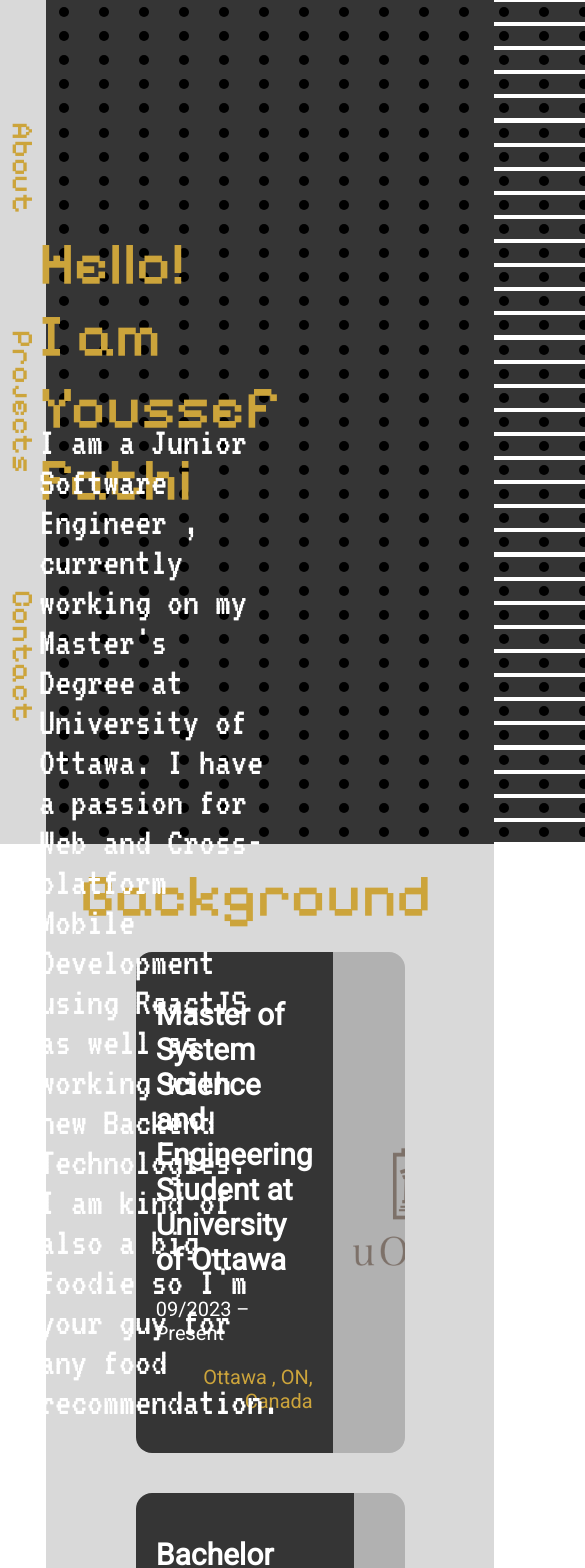
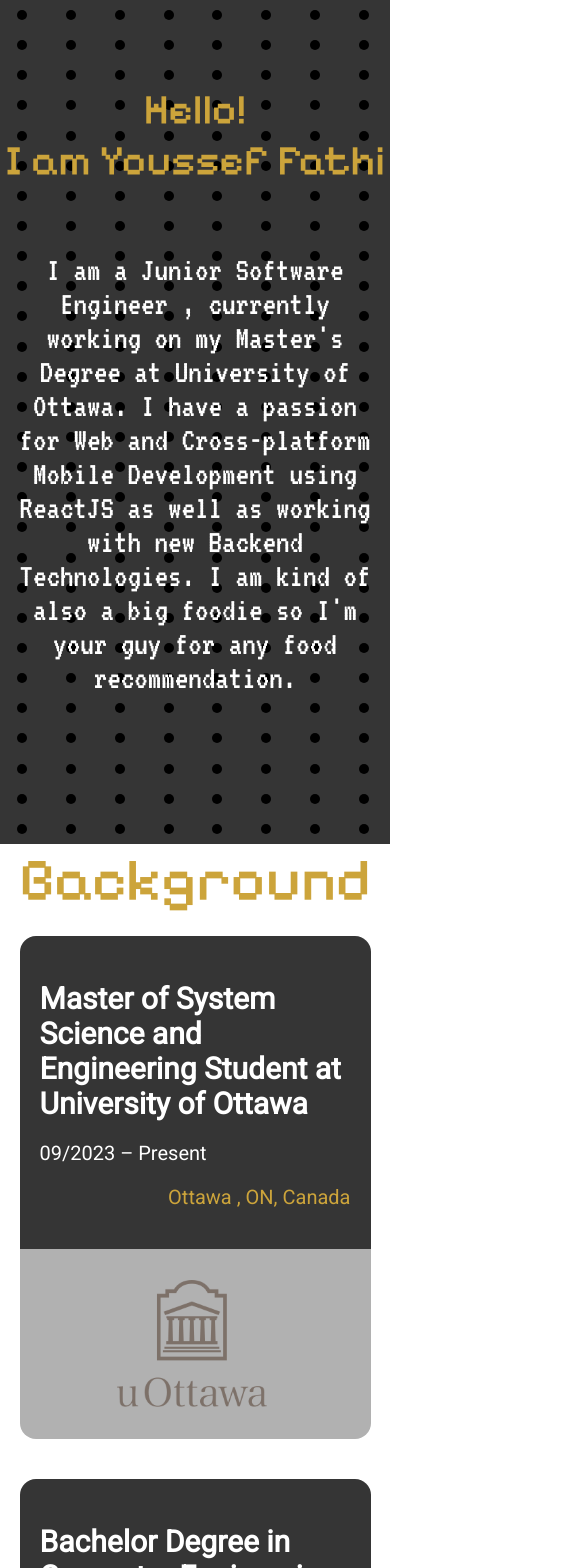
Before and after one commit to InterVam/Portfolio.me, a React (Vite) app: page / in a window 390 px wide. Shown: the top 1568 px of the page, 585 px wide, since content can reach past the window. Built offline with nearby package versions, Linux system fonts and the light colour scheme.

Commit message:
added mobile support

```diff
--- a/src/Components/Container.jsx
+++ b/src/Components/Container.jsx
@@ -2,7 +2,7 @@
 import Main from './Main';
 
 function Container() {
-    return ( <div style={{display:'flex',backgroundColor:'#d9d9d9',flexDirection:'column',marginLeft:'46px'}}>
+    return ( <div style={{display:'flex',backgroundColor:'#d9d9d9',flexDirection:'column',width:'100vw'}}>
         <Main/>
         <Background/>
 
--- a/src/Components/Main.jsx
+++ b/src/Components/Main.jsx
@@ -1,6 +1,7 @@
 import anime from 'animejs/lib/anime.es.js';
 import '../Style/welcomeStyle.css'
-
+import { useState } from 'react';
+import { useEffect } from 'react';
 const BubbleText = ({name,type}) => {
     return (
       <a className={type}>
@@ -13,24 +14,7 @@
     );
   };
 function Main() {
-
-    return (
-        <div className="mainframe">
-             <BubbleText name="Hello!
-              I am Youssef Fathi" type="header"/>
-
-             <span className='infoText'>I am a Junior Software Engineer , currently working on my Master's Degree at University of Ottawa.
-              I have a passion for Web and Cross-platform Mobile Development using ReactJS as well as working with new Backend Technologies. I am kind of
-              also a big foodie so I'm your guy for any food recommendation. </span>
-            <DotGrid/>
-
-        </div>
-
-    );
-}
-const GRID_WIDTH = 40;
-const GRID_HEIGHT = 35;
-const DotGrid = () => {
+  const DotGrid = () => {
     const handleDotClick = (e) => {
       anime({
         targets: ".dot-point",
@@ -99,4 +83,34 @@
       </div>
     );
   };
+  const GRID_HEIGHT = Math.ceil(window.innerHeight/31);
+  const [GRID_WIDTH, setGRID_WIDTH] =  useState()
+    useEffect(()=>{
+      if (window.innerWidth <= 500){
+        setGRID_WIDTH(8);
+       }
+       else{
+         setGRID_WIDTH(Math.ceil(window.innerWidth/48)) ;
+       }
+    },([]))
+    return (
+        <div className="mainframe">
+             <BubbleText name="Hello!
+              I am Youssef Fathi" type="header"/>
+
+             <span className='infoText'>I am a Junior Software Engineer , currently working on my Master's Degree at University of Ottawa.
+              I have a passion for Web and Cross-platform Mobile Development using ReactJS as well as working with new Backend Technologies. I am kind of
+              also a big foodie so I'm your guy for any food recommendation. </span>
+            <DotGrid/>
+
+        </div>
+
+    );
+}
+
+
+
+
+
+
 export default Main;
--- a/src/Components/Navbar.jsx
+++ b/src/Components/Navbar.jsx
@@ -14,6 +14,7 @@
     );
   };
 function Navbar() {
+  if (window.innerWidth >= 500){
     return (
       <nav className="navBar">
       <div className='navbarList'>
@@ -27,7 +28,12 @@
         <BubbleText name={"Contact"}/>
         </li>
       </div>
-  </nav> );
+    </nav> )
+   }
+   else{
+   return(<div></div>)
+   }
+    ;
 }
 
 export default Navbar;
--- a/src/Style/BgBoxstyle.css
+++ b/src/Style/BgBoxstyle.css
@@ -1,7 +1,7 @@
 .rectangle-container {
     display: flex;
-    width: 60%; /* Adjust the width as needed */
-    height: 100%; /* Adjust the height as needed */
+    width: 30%; /* Adjust the width as needed */
+    height: 40vh; /* Adjust the height as needed */
     margin: 20px;
     overflow: hidden;
     position: relative;
@@ -41,3 +41,19 @@
     height: 150px;
     object-fit: contain ;
   }
+
+
+  @media (max-width: 768px) {
+    .rectangle-container {
+    width: 90%; /* Adjust the width as needed */
+    height: 100%;
+    flex-direction: column;
+
+    }
+    .image-container{
+        width: 100%;
+        height: 100%;
+        text-align: center;
+        padding-left: 25vw;
+        }
+  }
--- a/src/Style/backgroundStyle.css
+++ b/src/Style/backgroundStyle.css
@@ -13,5 +13,22 @@
 .unis{
     align-items: center;
     display: flex;
-    flex-direction: column;
+    margin-left: 5vw;
 }
+
+@media (max-width: 768px) {
+    .unis{
+        align-items: center;
+        display: flex;
+        flex-direction: column;
+        margin-left: 0vw;
+    }
+    .title{
+        color:#cca43b;
+        font-size: 60px;
+        font-family: 'Pixelify Sans', sans-serif;
+        padding-left: 0;
+        padding-top: 0;
+        text-align: center;
+    }
+  }
--- a/src/Style/landpageStyle.css
+++ b/src/Style/landpageStyle.css
@@ -5,3 +5,12 @@
     margin: -8px;
     background-color:#d9d9d9 ;
 }
+
+@media (max-width: 768px) {
+    .landPage{
+        height: 100vh;
+        display: flex;
+        background-color:#d9d9d9 ;
+        margin: -8px;
+    }
+  }
--- a/src/Style/welcomeStyle.css
+++ b/src/Style/welcomeStyle.css
@@ -11,26 +11,25 @@
 .dot-point{
     background-color: #353535;
     height: 20px;
-    width: 40px;
+    width: 100%;
     justify-content: center;
     align-items: center;
     display: flex;
 }
 .griddy{
-    width: 97.75vw;
+    width: 100%;
     height: 100vh;
     display: grid;
     align-self: center;
     align-items: center;
-  justify-items: center;
-  margin-left: -0.5%;
+    justify-items: center;
+    margin-left: -0.5%;
 }
 .grid1{
     display: grid;
-
-    /* align-items: center;
-    align-self: center; */
-    /* justify-content: center; */
+    align-items: center;
+    align-self: center;
+    justify-content: center;
 
 }
 .mainframe{
@@ -47,7 +46,7 @@
     justify-content: center;
     align-items: center;
     font-family: 'Pixelify Sans', sans-serif;
-    font-size: 60px;
+    font-size: 7vh;
     text-align: left;
     user-select: none;
     z-index: 100;
@@ -65,7 +64,7 @@
     justify-content: center;
     align-items: center;
     font-family: 'VT323', monospace;
-    font-size: 40px;
+    font-size: 4vh;
     text-align: left;
     user-select: none;
     z-index: 100;
@@ -105,3 +104,45 @@
   .hoverHeader:has(+ .hoverHeader + .hoverHeader:hover) {
     font-weight: 300;
   }
+
+  @media (max-width: 768px) {
+    .header{
+      list-style-type: none;
+      width: fit-content;
+      height: fit-content;
+      position: absolute;
+      justify-content: center;
+      align-items: center;
+      font-family: 'Pixelify Sans', sans-serif;
+      font-size: 5vh;
+      text-align: center;
+      user-select: none;
+      z-index: 100;
+      top: 10%;
+      left: 0;
+      right: 0;
+      margin-left: auto;
+      margin-right: auto;
+      white-space: pre-line
+  }
+  .infoText{
+
+    list-style-type: none;
+    color: #ffffff;
+    width: 90vw;
+    height: fit-content;
+    position: absolute;
+    justify-content: center;
+    align-items: center;
+    font-family: 'VT323', monospace;
+    font-size: 4vh;
+    text-align: center;
+    user-select: none;
+    z-index: 100;
+    top: 30%;
+    left: 0;
+    right: 0;
+    margin-left: auto;
+    margin-right: auto;
+}
+  }
```
Lines whose indentation alone changed are shown as unchanged.
